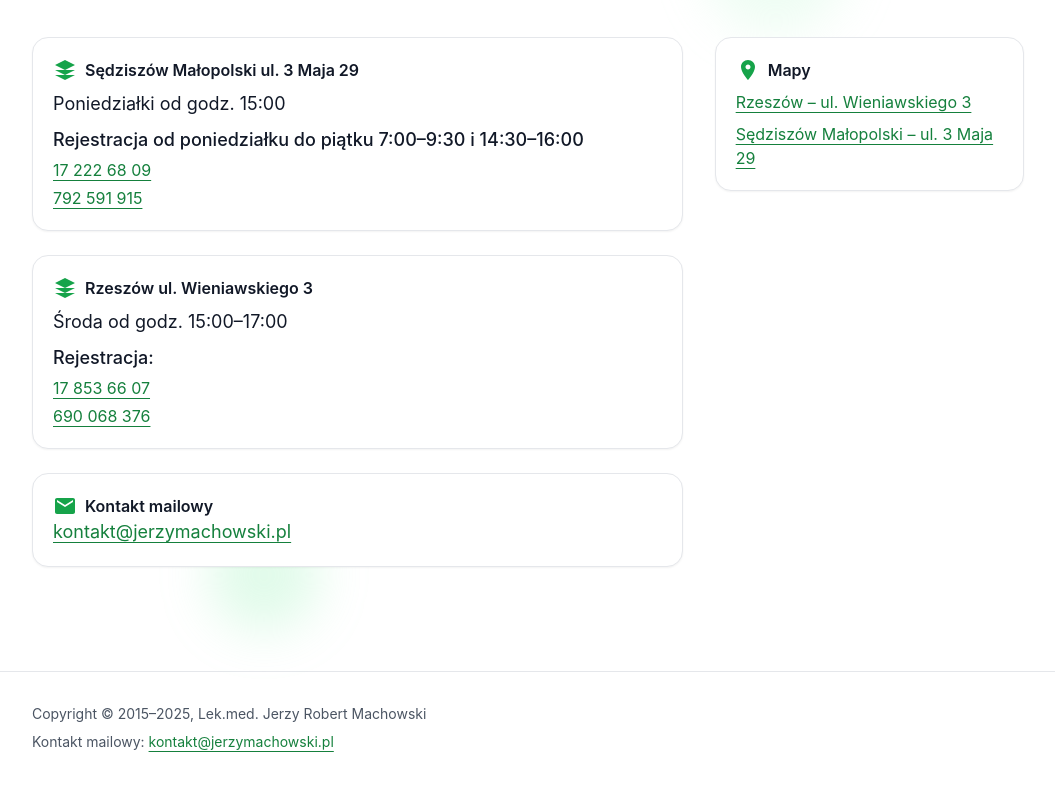
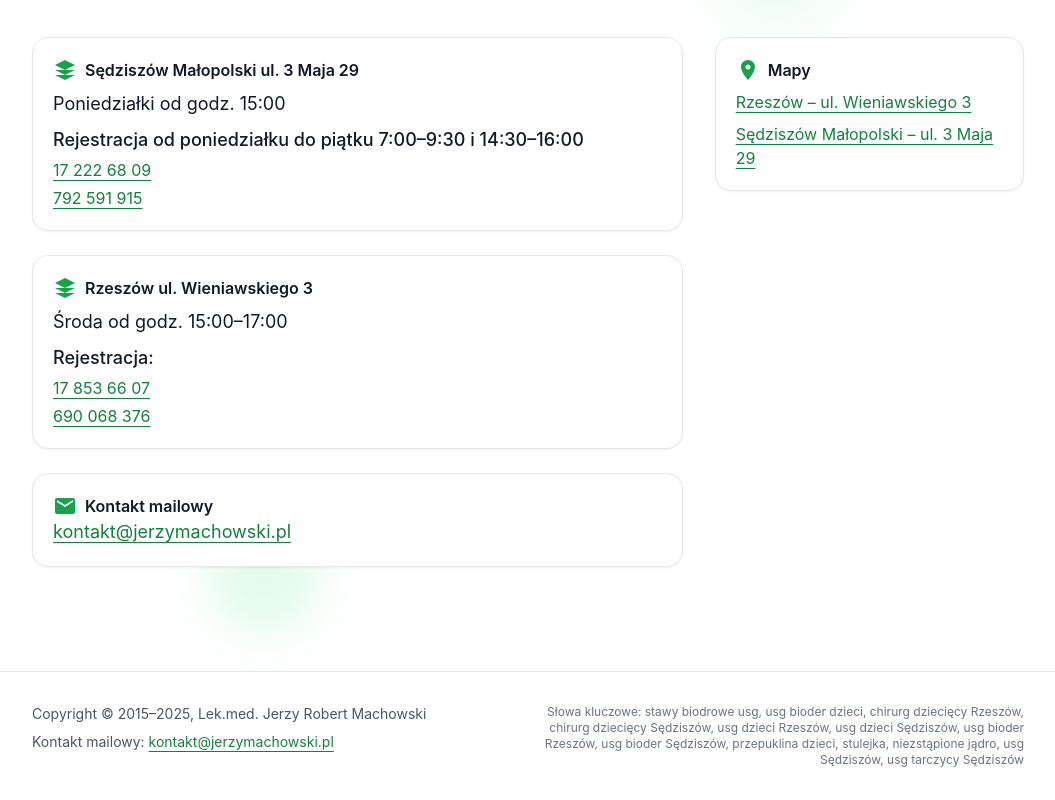
Before and after one commit to piomacho/jmachowski, a Next.js app: page / in a window 1280 px wide. Shown: the part 2108-2908 px from the top of the page, without its empty margins (112-1167 px from the left). Built offline with nearby package versions, Linux system fonts and the light colour scheme.

Commit message:
Restore keywords in footer and clean up unused JSON-LD keywords

```diff
--- a/src/app/layout.tsx
+++ b/src/app/layout.tsx
@@ -76,7 +76,14 @@ export default function RootLayout({ children }: { children: React.ReactNode })
               <p>Copyright © 2015–{new Date().getFullYear()}, Lek.med. Jerzy Robert Machowski</p>
               <p className="mt-2">Kontakt mailowy: <a className="link" href="mailto:kontakt@jerzymachowski.pl">kontakt@jerzymachowski.pl</a></p>
             </div>
-
+            <div className="md:text-right">
+              <p className="text-xs text-gray-500">
+                Słowa kluczowe: stawy biodrowe usg, usg bioder dzieci, chirurg dziecięcy Rzeszów,
+                chirurg dziecięcy Sędziszów, usg dzieci Rzeszów, usg dzieci Sędziszów,
+                usg bioder Rzeszów, usg bioder Sędziszów, przepuklina dzieci, stulejka,
+                niezstąpione jądro, usg Sędziszów, usg tarczycy Sędziszów
+              </p>
+            </div>
           </div>
         </footer>
       </body>
--- a/src/app/page.tsx
+++ b/src/app/page.tsx
@@ -96,21 +96,6 @@ export default function Page() {
           longitude: 21.7000
         }
       },
-    ],
-    keywords: [
-      "stawy biodrowe usg",
-      "usg bioder dzieci",
-      "chirurg dziecięcy Rzeszów",
-      "chirurg dziecięcy Sędziszów",
-      "usg dzieci Rzeszów",
-      "usg dzieci Sędziszów",
-      "usg bioder Rzeszów",
-      "usg bioder Sędziszów",
-      "przepuklina dzieci",
-      "stulejka",
-      "niezstąpione jądro",
-      "usg Sędziszów",
-      "usg tarczycy Sędziszów",
     ],
     serviceType: [
       "Chirurgia dziecięca",
```
